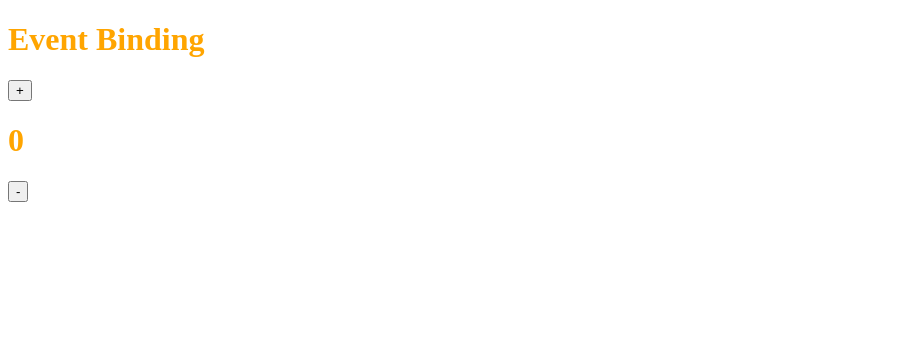
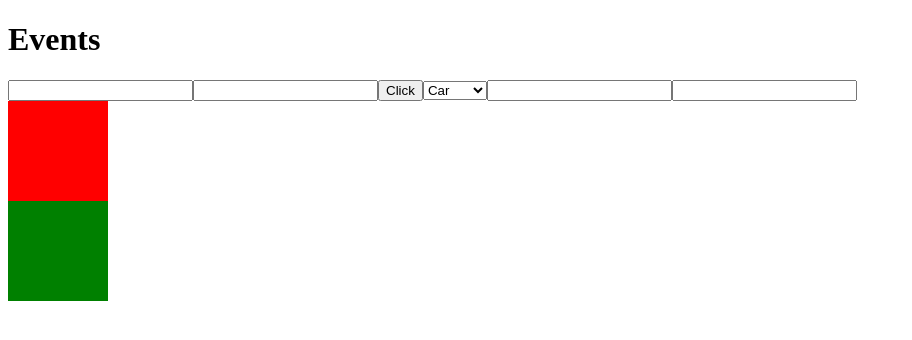
Before and after one commit to SharanyaNemade/15.Signals-Data-Types-Explained-Angular-21, an Angular app: page / in a window 1280 px wide. Shown: the top 340 px of the page, without its empty margins (0-912 px from the left). Built offline with nearby package versions, Linux system fonts and the light colour scheme.

Commit message:
9.Events-Explained-Input-Change-Click-Blur-Focus-Mouse-Events

```diff
--- a/src/app/app.css
+++ b/src/app/app.css
@@ -1,8 +1,12 @@
-h1{
-    color: orange;
+.div1{
+    background-color: red;
+    height: 100px;
+    width: 100px;
 }
 
 
-h2{
-    color: aqua;
+.div2{
+    background-color: green;
+    height: 100px;
+    width: 100px;
 }
--- a/src/app/app.html
+++ b/src/app/app.html
@@ -1,6 +1,22 @@
-<h1>Event Binding</h1>
-<button (click)="counter('plus')">+</button>
-<h1><span>{{count}}</span></h1>
-<button (click)="counter('minus')">-</button>
-<br/>
-<!-- <button (click) = "showUserName()">Show</button> -->
+<h1>Events</h1>
+<input type="text" (input)="handleEvent($event.type)">
+<input type="text" (change)="handleEvent($event.type)">
+<button (click)="handleEvent($event.type)">Click</button>
+<select name="" (click)="handleEvent($event.type)"  id="">
+  <option value="">Car</option>
+  <option value="">Bike</option>
+  <option value="">Mobile</option>
+  <option value="">iPhone</option>
+</select>
+
+
+<input type="text" (blur)="handleEvent($event.type)">
+<input type="text" (focus)="handleEvent($event.type)">
+
+<div (mouseenter)="handleEvent($event.type)" class="div1">
+
+</div>
+
+<div (mouseleave)="handleEvent($event.type)" class="div2">
+
+</div>
--- a/src/app/app.ts
+++ b/src/app/app.ts
@@ -10,22 +10,8 @@ import { RouterOutlet } from '@angular/router';
 })
 export class App {
 
-  count = 0;
-
-  counter(action: string) {
-    if (action == 'minus') {
-      this.count > 0 && this.count--
-    }
-    else
-    {
-      this.count++
-    }
-    //this.showUserName();
-  }
-
-
-  showUserName()
+  handleEvent(eventName:string)
   {
-    alert("Hello")
+    console.log(eventName);
   }
 }
```
